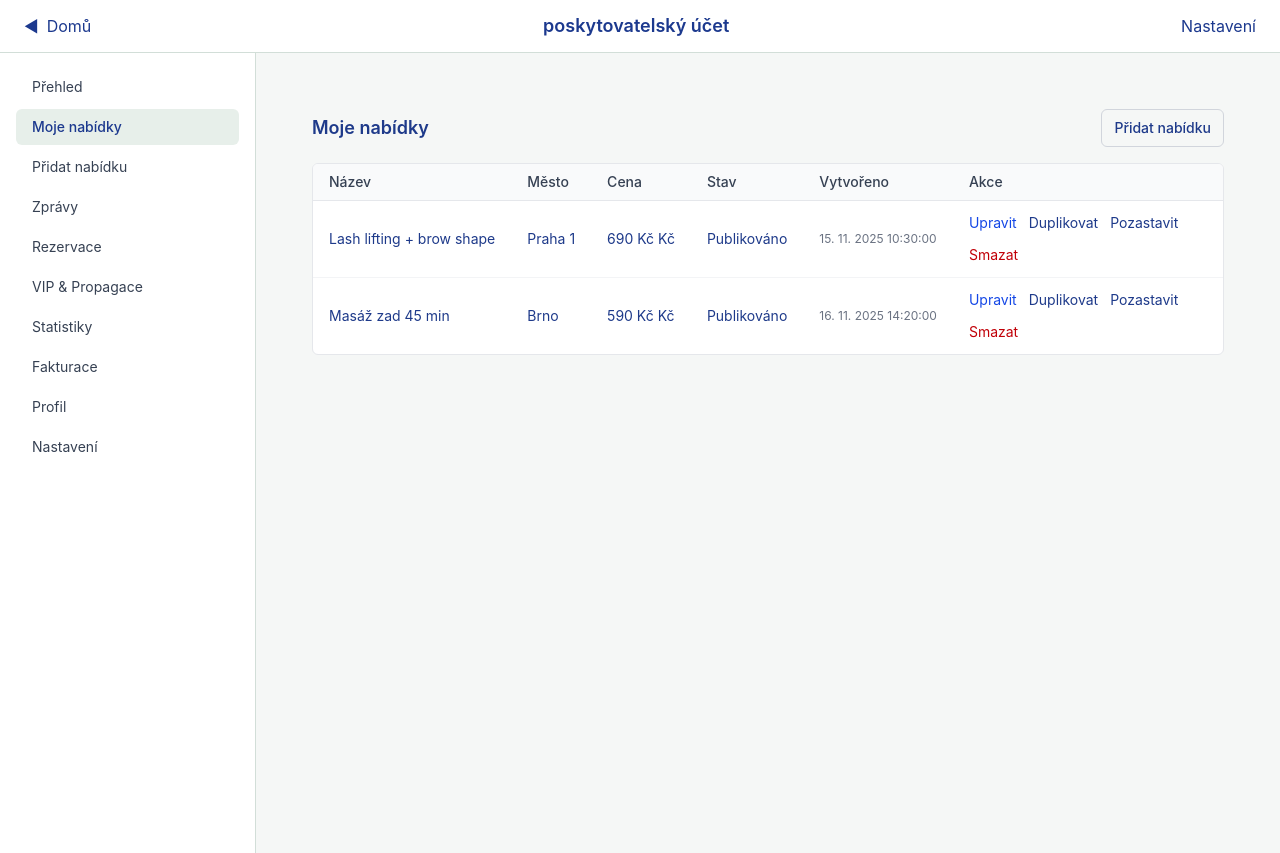
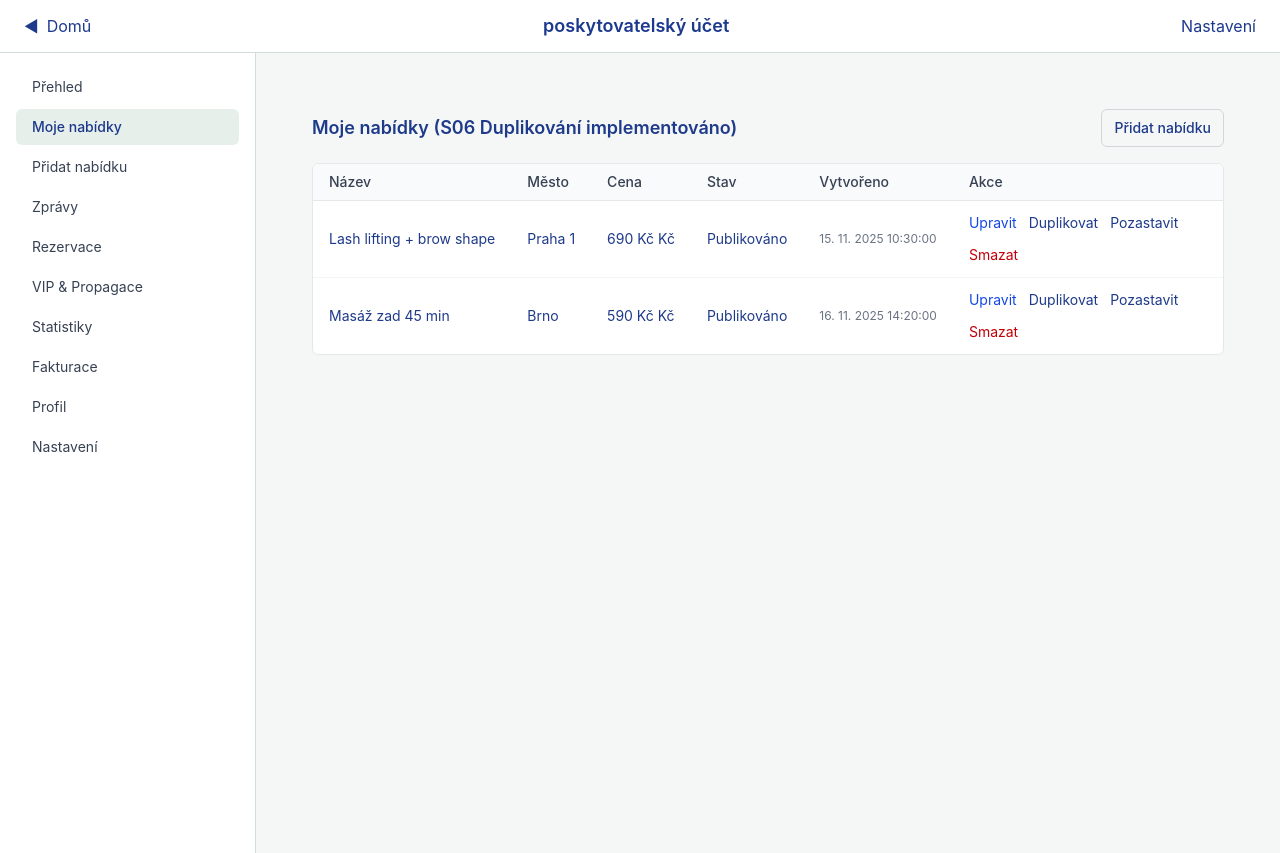
Before and after one commit to radekmikulik/aspeti-next-clean, a Next.js app: page /account/offers in a window 1280 px wide. Built offline with nearby package versions, Linux system fonts and the light colour scheme.

Commit message:
S06: Force deployment - přidán viditelný marker

```diff
--- a/app/(app)/account/offers/page.tsx
+++ b/app/(app)/account/offers/page.tsx
@@ -70,7 +70,7 @@ export default function OffersPage() {
     <div className="p-6">
       <div className="mb-4 flex items-center justify-between gap-3">
         <h1 className="text-lg font-semibold">
-          Moje nabídky
+          Moje nabídky (S06 Duplikování implementováno)
         </h1>
         <Link
           href="/account/offers/new"
```
